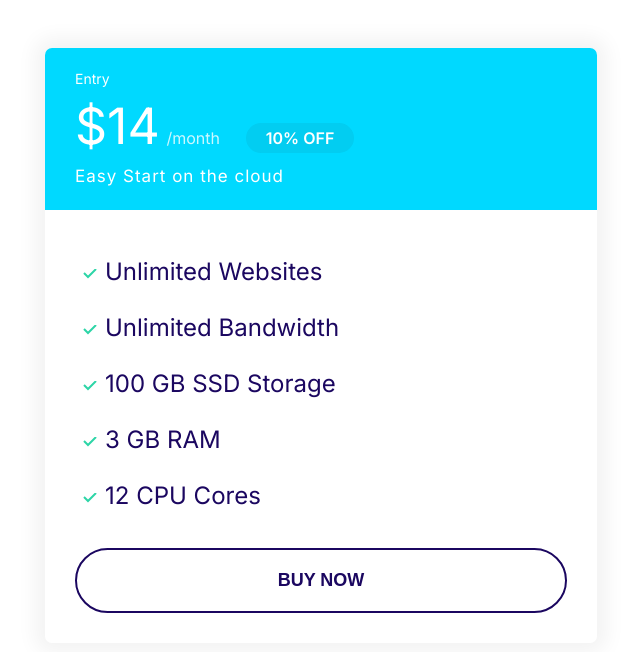
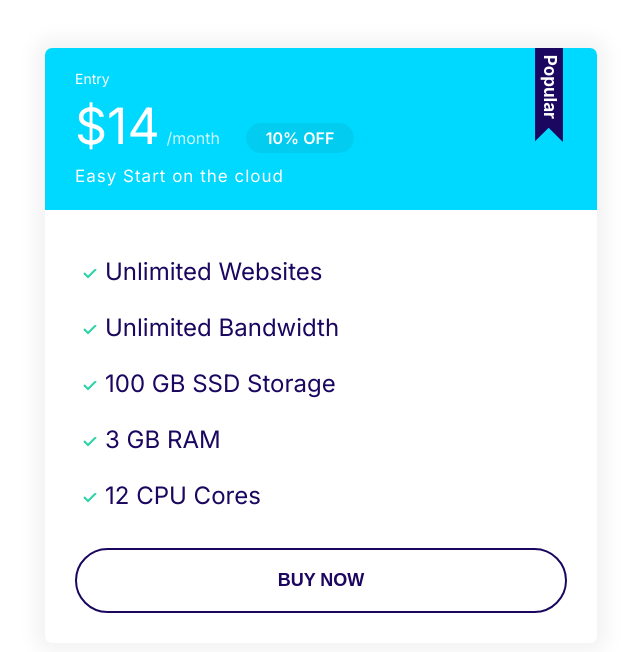
Before and after one commit to AbdulGZziwa/Abdul_moshifyproject, a plain HTML site: page projectmoshify/index.html in a window 1280 px wide. Shown: the whole page, without its empty margins (3-643 px from the left). Drawn offline with Linux system fonts and the light colour scheme.

Commit message:
Done with a media component

```diff
--- a/projectmoshify/index.html
+++ b/projectmoshify/index.html
@@ -15,7 +15,7 @@
   </head>
   <body>
     <div style="width: 50%; padding: 4rem">
-      <div class="plan">
+      <div class="plan plan--popular">
         <div class="card card--secondary">
           <header class="card__header">
             <h3 class="plan__name">Entry</h3>
--- a/projectmoshify/style.css
+++ b/projectmoshify/style.css
@@ -395,6 +395,7 @@ anchor elements are inline  */
 
 .plan__price{
     font-size: 6rem;
+
 }
 
 .plan__billing-cycle{
@@ -420,6 +421,19 @@ anchor elements are inline  */
     margin-bottom: 2rem;
 }
 
+.plan--popular .card__header{
+    position: relative;
+}
+
+.plan--popular .card__header::before{
+    content: url(/images/popular.svg);
+    width: 40px;
+    display: inline-block;
+    position: absolute;
+    top: -6px;
+    right: 5%;
+}
+
 @media screen and (min-width:1024px) {
     .plan__name{
         font-size: 1.4rem;
```
Also changed, not shown: projectmoshify/images/popular.svg (added).
